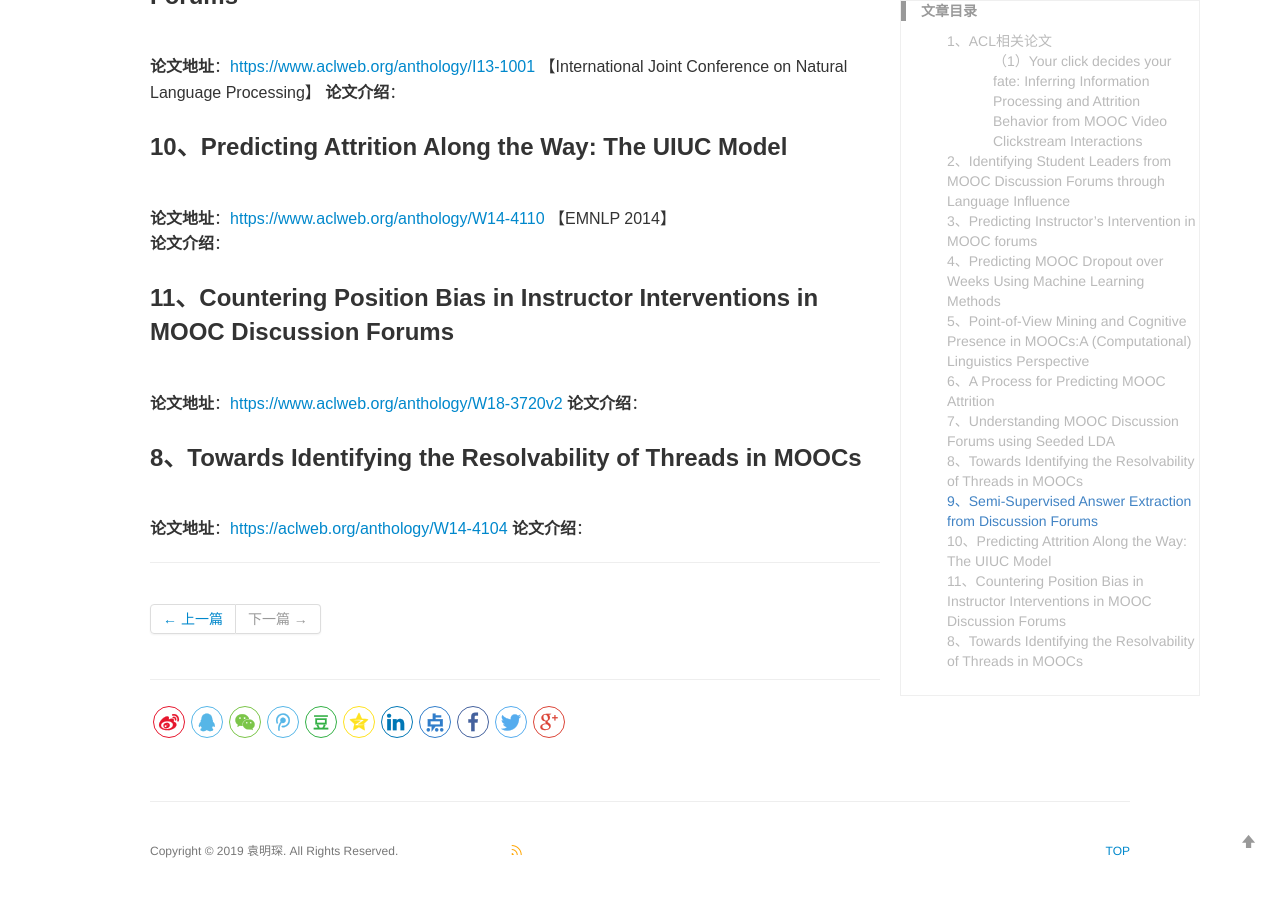
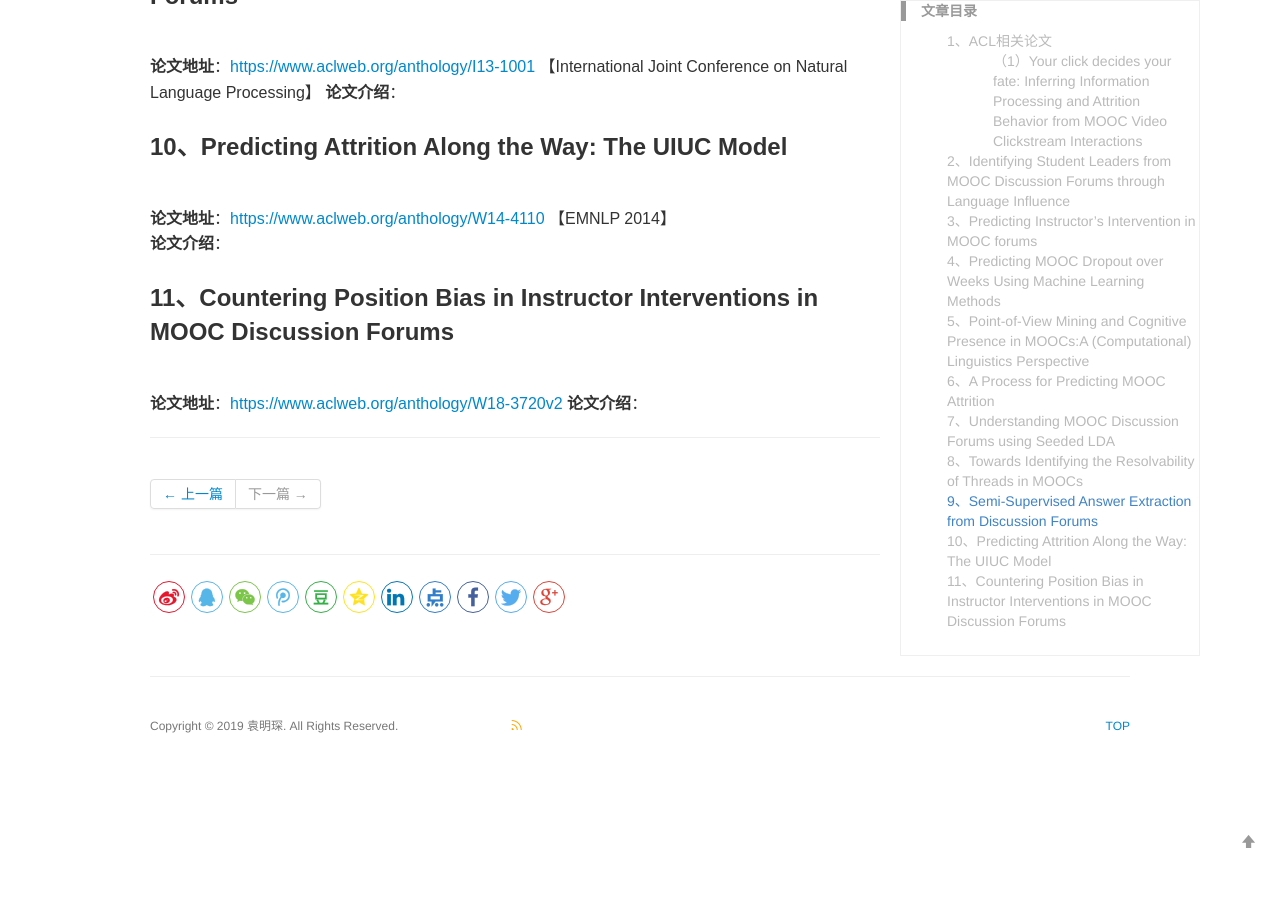
Before and after one commit to yuanmingchen/yuanmingchen.github.io, a Jekyll site: the page built from _posts/2019-04-19-online course nlp paper survey 2.md, in a window 1280 px wide and 900 px high, scrolled down 2287 px. Shown: the top 897 px of the window. Built offline with Jekyll 4.4.1, drawn with Linux system fonts in a browser that asks for light colours; comment, search, counter and statistics services are not loaded; after the commit the page ends 3062 px from its top, so only the background shows below that.

Commit message:
Updates _posts/2019-04-19-online course nlp paper survey 2.md
Auto commit by GitBook Editor

```diff
--- a/_posts/2019-04-19-online course nlp paper survey 2.md
+++ b/_posts/2019-04-19-online course nlp paper survey 2.md
@@ -71,7 +71,3 @@ Ratechange fast clicks while playing or pausing video lecture content, indicatin
 ### 11、Countering Position Bias in Instructor Interventions in MOOC Discussion Forums
 **论文地址**：<https://www.aclweb.org/anthology/W18-3720v2>
 **论文介绍**：
-
-### 8、Towards Identifying the Resolvability of Threads in MOOCs
-**论文地址**：<https://aclweb.org/anthology/W14-4104>
-**论文介绍**：
```
